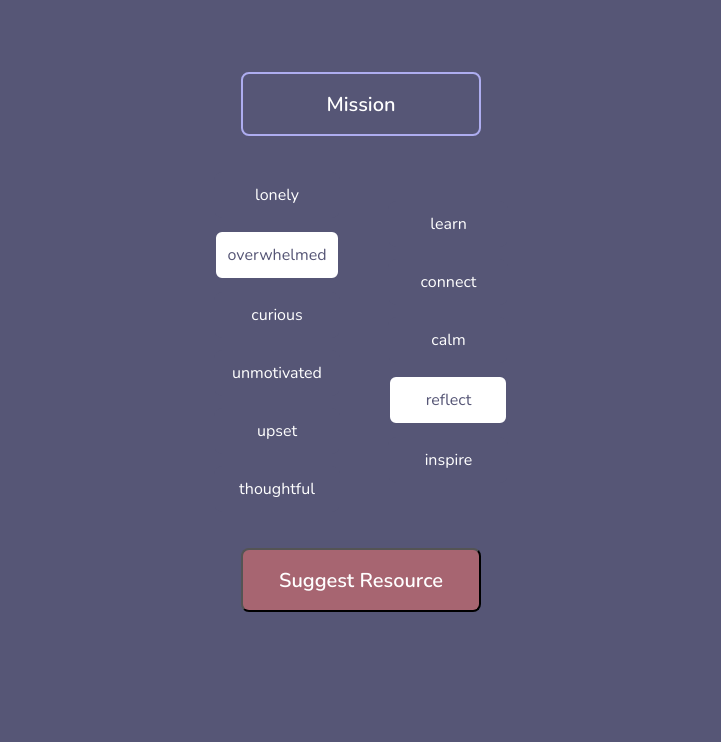
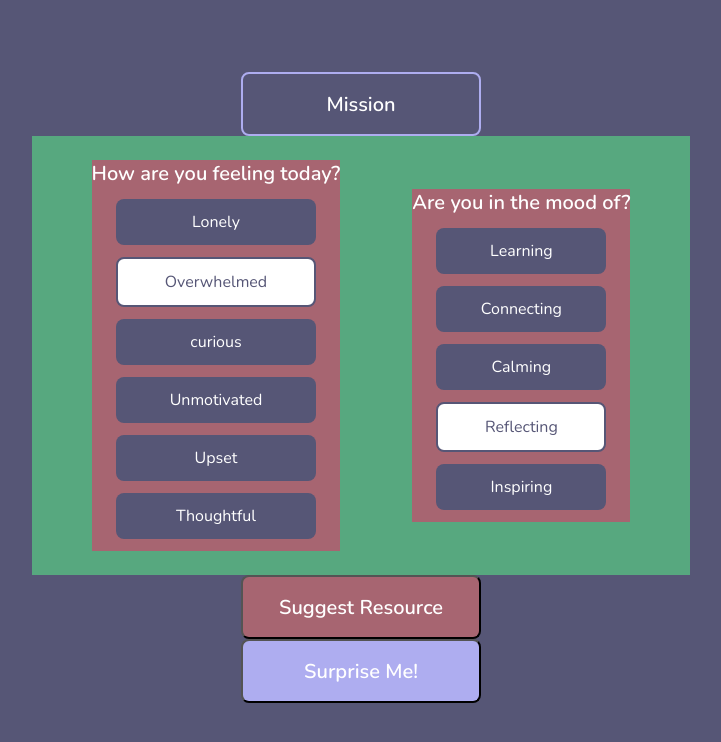
Before and after one commit to MarcoPhanVu/content_suggesting, a plain HTML site: page index.html in a window 1280 px wide. Shown: the whole page, without its empty margins (279-1000 px from the left). Drawn offline with nearby package versions, Linux system fonts and the light colour scheme.

Commit message:
fix selecting options + add surprise me option

```diff
--- a/index.html
+++ b/index.html
@@ -14,51 +14,56 @@
             <button class="mission" onclick="toggleMission()">Mission</button>
             <div class="panel-container">
                 <div class="options-container">
+                    <div class="options-desc">How are you feeling today?</div>
                     <div class="feeling-option option" data-value="lonely">
-                        lonely
+                        Lonely
                     </div>
                     <div
                         class="feeling-option option active"
                         data-value="overwhelmed"
                     >
-                        overwhelmed
+                        Overwhelmed
                     </div>
                     <div class="feeling-option option" data-value="curious">
                         curious
                     </div>
                     <div class="feeling-option option" data-value="unmotivated">
-                        unmotivated
+                        Unmotivated
                     </div>
                     <div class="feeling-option option" data-value="upset">
-                        upset
+                        Upset
                     </div>
                     <div class="feeling-option option" data-value="thoughtful">
-                        thoughtful
+                        Thoughtful
                     </div>
                 </div>
                 <div class="options-container">
+                    <div class="options-desc">Are you in the mood of?</div>
                     <div class="intention-option option" data-value="learn">
-                        learn
+                        Learning
                     </div>
                     <div class="intention-option option" data-value="connect">
-                        connect
+                        Connecting
                     </div>
                     <div class="intention-option option" data-value="calm">
-                        calm
+                        Calming
                     </div>
                     <div
                         class="intention-option option active"
                         data-value="reflect"
                     >
-                        reflect
+                        Reflecting
                     </div>
                     <div class="intention-option option" data-value="inspire">
-                        inspire
+                        Inspiring
                     </div>
                 </div>
             </div>
             <button class="suggest-btn" onclick="updateRecommendation()">
                 Suggest Resource
+            </button>
+            <button class="suprise-btn" onclick="pickRandomResourceAll()">
+                Surprise Me!
             </button>
         </div>
 
--- a/scripts/script.js
+++ b/scripts/script.js
@@ -182,12 +182,16 @@ function singleSelect(options) {
     options.forEach((option) => {
         option.addEventListener("click", () => {
             options.forEach((opt) => opt.classList.remove("active"));
+            console.log("Option clicked:", option.dataset.value);
             option.classList.add("active"); // should not use toggle to prevent deselect
             console.log("Option selected:", option.dataset.value);
             // updateSelection();
         });
     });
 }
+
+singleSelect(feelingOptions);
+singleSelect(intentionOptions);
 
 function buildWeightedPool(feeling, intention) {
     const pool = [];
@@ -210,6 +214,11 @@ function pickRandomResource(pool) {
 
     const index = Math.floor(Math.random() * pool.length);
     return pool[index];
+}
+
+function pickRandomResourceAll() {
+    const index = Math.floor(Math.random() * resources.length);
+    return resources[index];
 }
 
 function updateRecommendation() {
--- a/styles/style.css
+++ b/styles/style.css
@@ -50,12 +50,22 @@ body {
 }
 
 .panel {
-    /* background-color: rgb(37, 68, 37); */
+    /* background-color: rgb(94, 190, 94); */
     padding: 24px;
     width: 240px;
     display: flex;
     justify-content: center;
     align-items: center;
+}
+
+.panel-container {
+    background-color: #57a87f;
+}
+
+.options-container {
+    background-color: #a76571;
+    height: 100%;
+    margin: 0px 36px;
 }
 
 .options-container .option {
@@ -101,11 +111,11 @@ body {
     color: #1e9109;
 }
 
-.suggest-btn {
+.suggest-btn,
+.suprise-btn {
     cursor: pointer;
     border-radius: 8px;
     background-color: var(--support-color);
-    /* border: solid var(--support-color) 2px; */
     color: white;
     font-size: 20px;
     justify-content: center;
@@ -116,7 +126,15 @@ body {
     transition: 150ms ease-in-out;
 }
 
+.suprise-btn {
+    background-color: var(--secondary-color);
+}
+
 .suggest-btn:hover {
+    background-color: var(--secondary-color);
+}
+
+.suprise-btn:hover {
     background-color: var(--support-color);
 }
 
@@ -168,3 +186,10 @@ body {
         transform: scale(1);
     }
 }
+
+.options-desc {
+    font-size: 20px;
+    font-weight: 600;
+    margin-bottom: 12px;
+    color: white;
+}
```
